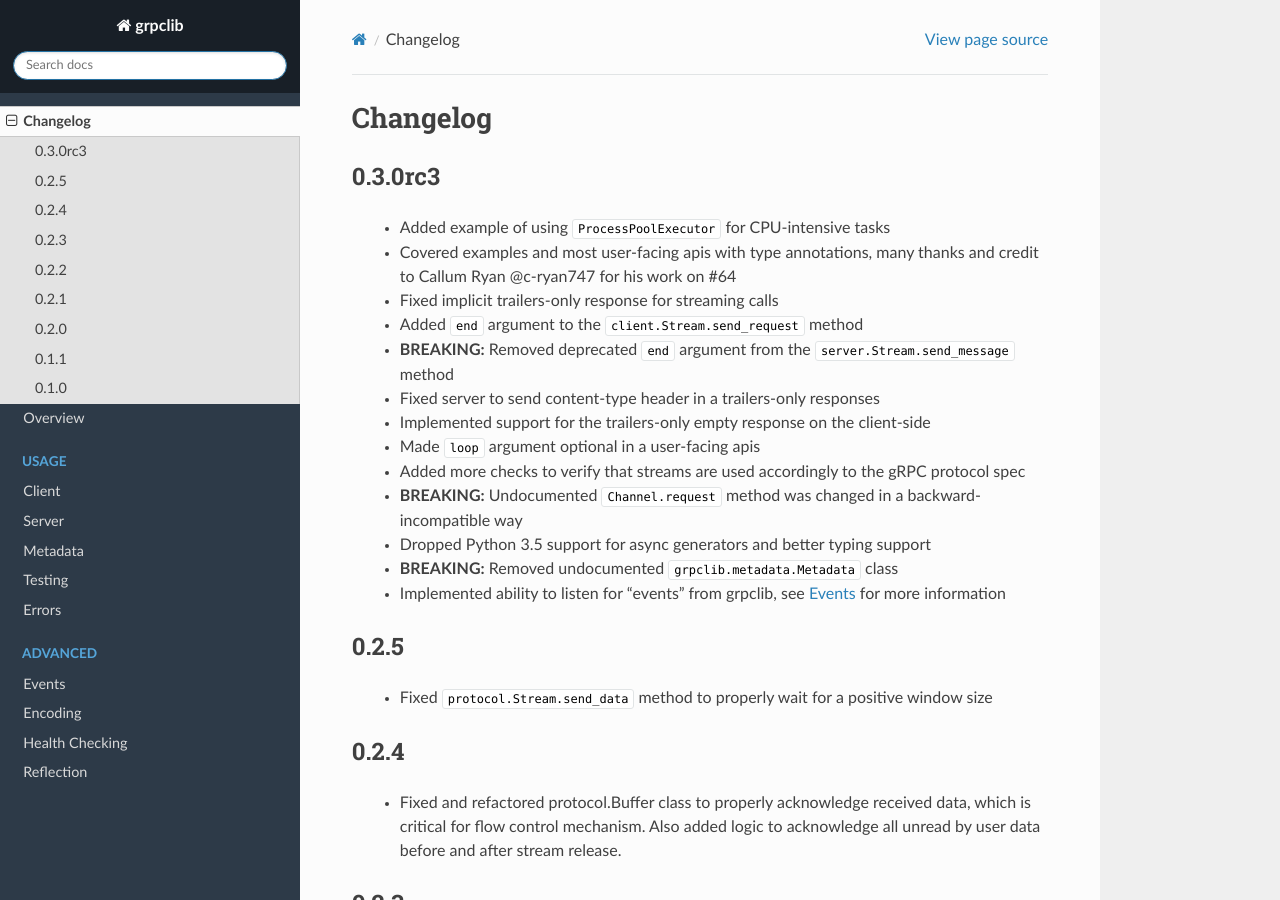
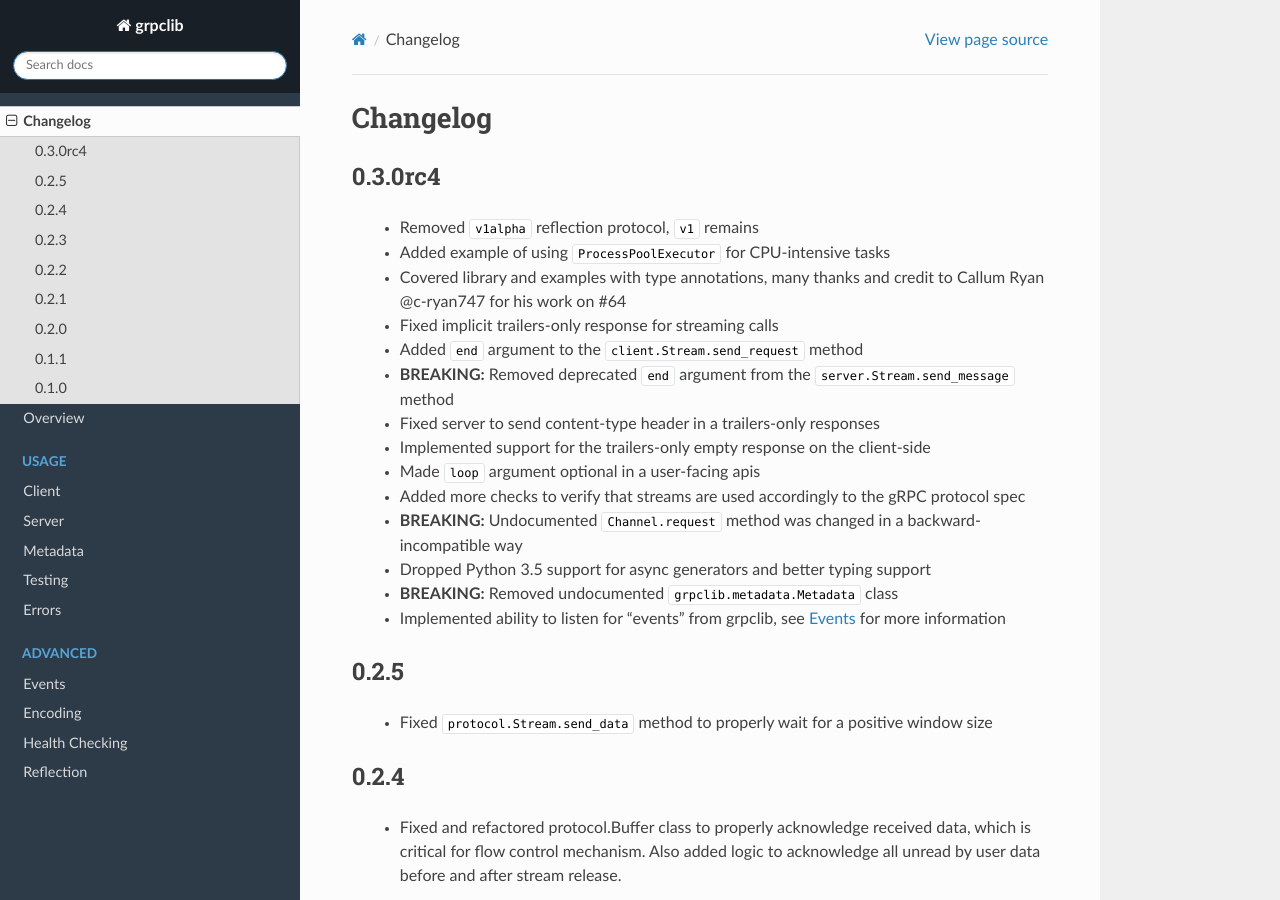
Before and after one commit to vmagamedov/grpclib, a Sphinx documentation site: the page built from docs/changelog/index.rst, in a window 1280 px wide and 900 px high. Built offline with Sphinx 7.4.7 and the Read the Docs theme 2.0.0, drawn with Linux system fonts in a browser that asks for light colours.

Commit message:
Updated changelog, issued 0.3.0rc4 release candidate

```diff
--- a/docs/changelog/index.rst
+++ b/docs/changelog/index.rst
@@ -1,11 +1,12 @@
 Changelog
 =========
 
-0.3.0rc3
+0.3.0rc4
 ~~~~~~~~
 
+  - Removed ``v1alpha`` reflection protocol, ``v1`` remains
   - Added example of using ``ProcessPoolExecutor`` for CPU-intensive tasks
-  - Covered examples and most user-facing apis with type annotations, many
+  - Covered library and examples with type annotations, many
     thanks and credit to Callum Ryan @c-ryan747 for his work on #64
   - Fixed implicit trailers-only response for streaming calls
   - Added ``end`` argument to the ``client.Stream.send_request`` method
--- a/grpclib/__init__.py
+++ b/grpclib/__init__.py
@@ -1 +1 @@
-__version__ = '0.3.0rc3'
+__version__ = '0.3.0rc4'
```
